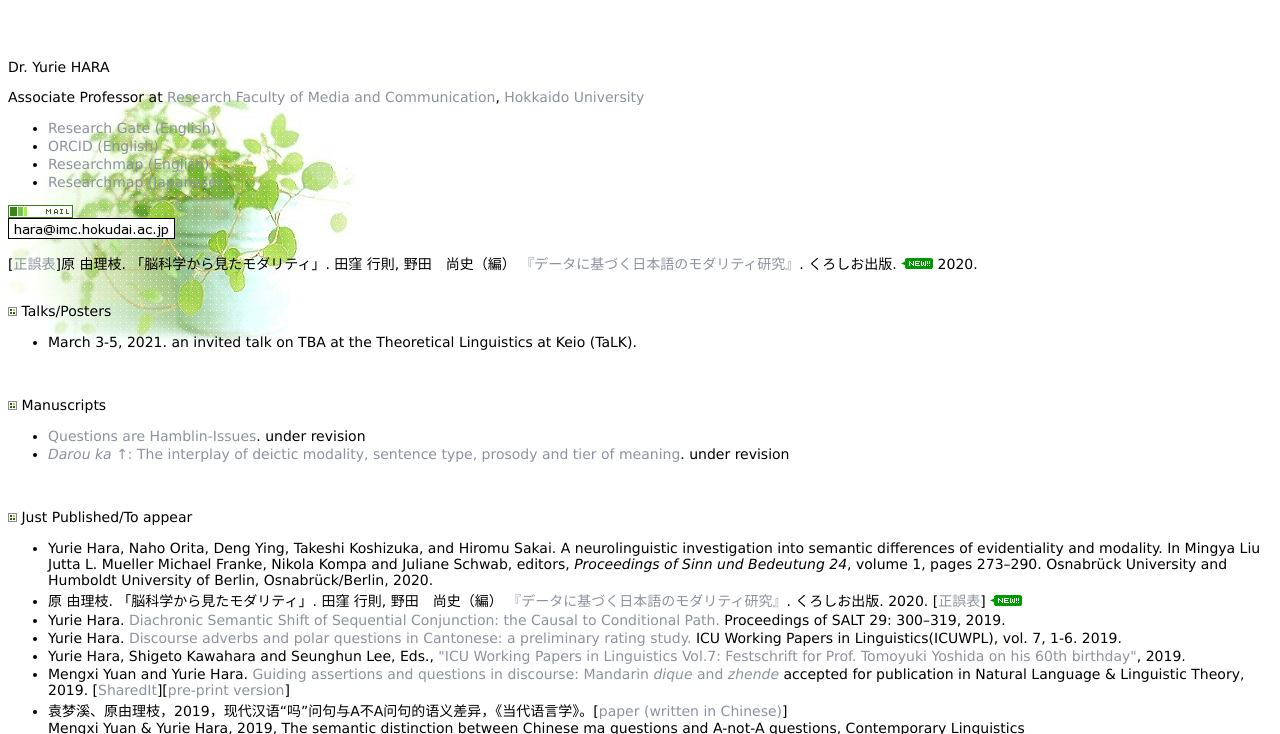
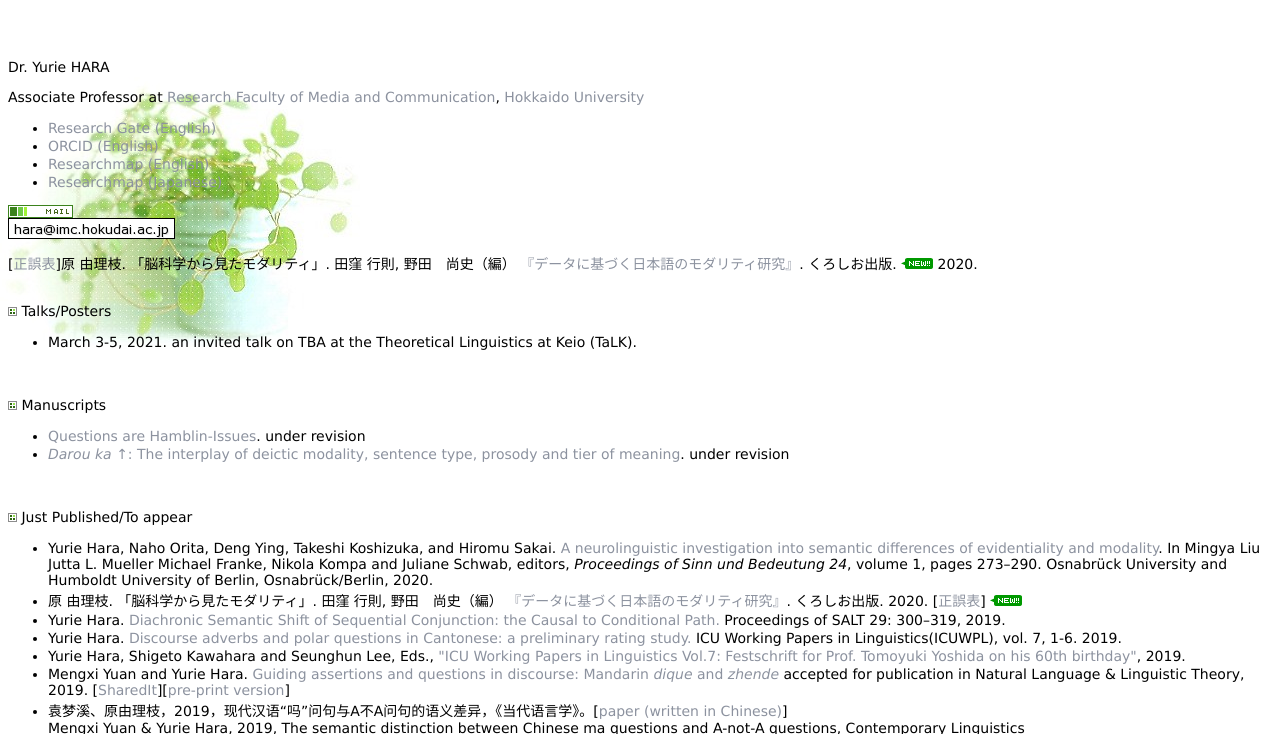
Before and after one commit to yuriehara/website, a plain HTML site: page index.html in a window 1280 px wide. Shown: the part 67-801 px from the top of the page. Drawn offline with Linux system fonts and the light colour scheme.

Commit message:
update index

```diff
--- a/index.html
+++ b/index.html
@@ -130,8 +130,8 @@ width="9" alt=""> Just Published/To appear
 
 <ul>
 <li>  Yurie Hara, Naho Orita, Deng Ying, Takeshi Koshizuka, and Hiromu Sakai.
-A neurolinguistic investigation into semantic differences of evidentiality and
-modality. In Mingya Liu Jutta L. Mueller Michael Franke, Nikola Kompa
+<a media="https://semanticsarchive.net/Archive/mZhNDA4Y/18_hara_et_al.pdf">A neurolinguistic investigation into semantic differences of evidentiality and
+modality</a>. In Mingya Liu Jutta L. Mueller Michael Franke, Nikola Kompa
 and Juliane Schwab, editors, <i> Proceedings of Sinn und Bedeutung 24</i>, volume 1, pages 273–290. Osnabrück University and Humboldt University of
 Berlin, Osnabrück/Berlin, 2020.
 </li>
```
